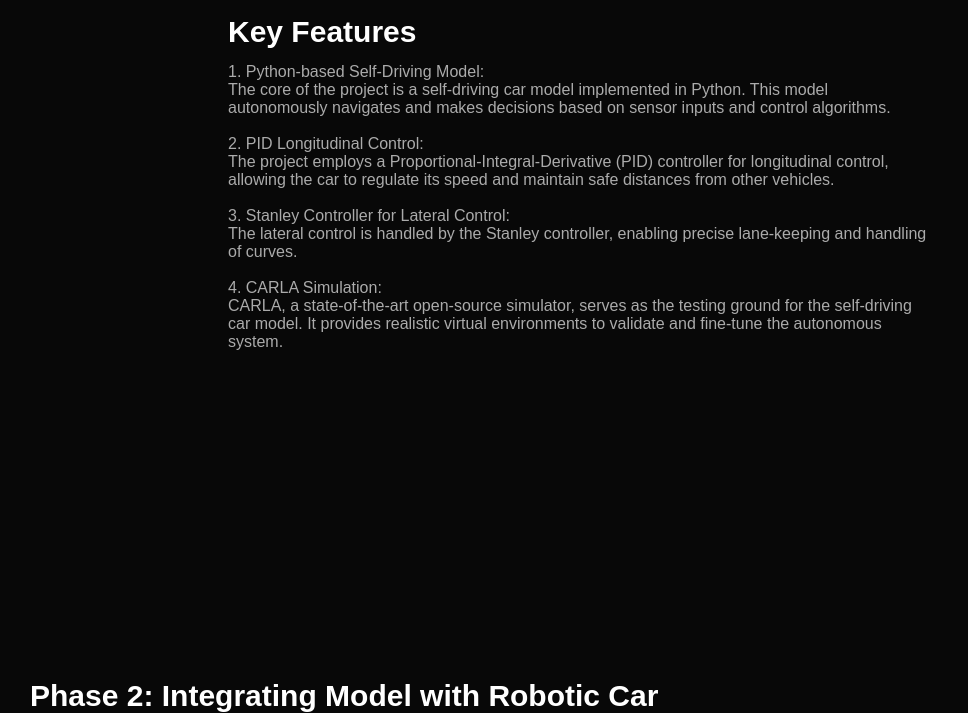
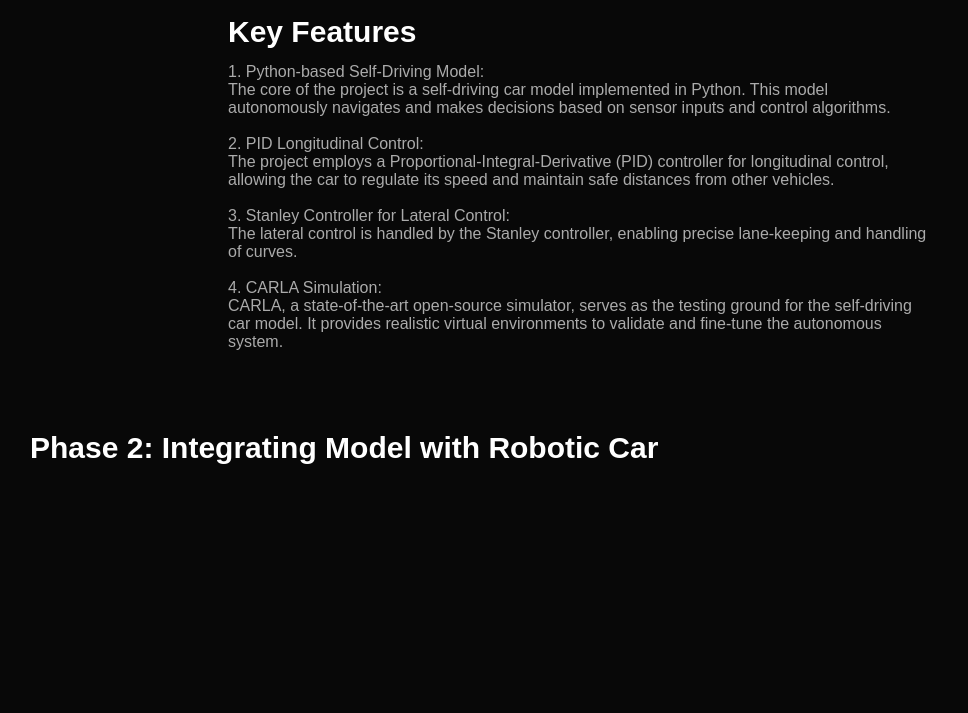
Before and after one commit to PranavSisodia2/personalsite, a plain HTML site: page selfdriving.html in a window 1280 px wide. Shown: the part 1126-1839 px from the top of the page, without its empty margins (62-1030 px from the left). After the commit the page ends 1591 px from the top, so only its background shows below. Drawn offline with Linux system fonts and the light colour scheme; grey boxes are pictures that could not be loaded; a web font is replaced by a local one.

Commit message:
-change subheading styling

```diff
--- a/selfdriving.html
+++ b/selfdriving.html
@@ -96,7 +96,7 @@
 
     </div>
 
-    <div class="header-text fade-in from-left">
+    <div class="subheader-text">
         <h4>Phase 2: Integrating Model with Robotic Car</h4>
     </div>
 
--- a/style.css
+++ b/style.css
@@ -62,7 +62,10 @@
 nav ul li a:hover::after{
     width: 100%;
 }
-
+.subheader-text{
+    font-size: 30px;
+    padding-left: 5%;
+}
 .header-text{
     margin-top: 20%;
     padding-left: 5%;
```
